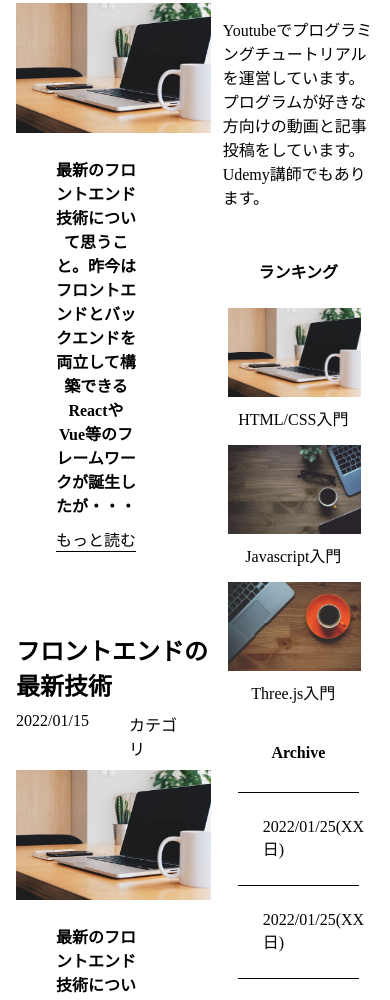
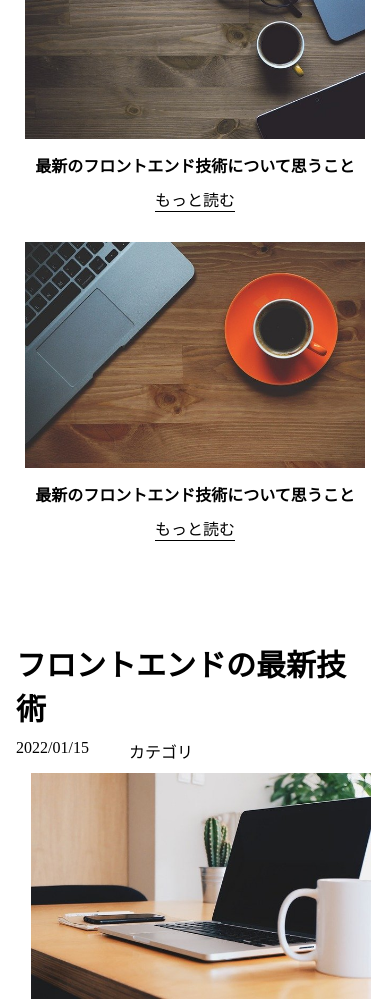
Before and after one commit to Shin-sibainu/2colum-website, a plain HTML site: page index.html in a window 390 px wide. Shown: the part 566-1566 px from the top of the page. Drawn offline with Linux system fonts and the light colour scheme; files whose address does not match are found by name.

Commit message:
all done

```diff
--- a/style.css
+++ b/style.css
@@ -177,6 +177,7 @@ aside .ranking h4{
     list-style: none;
     width: 80%;
     margin: 0 auto;
+    border-bottom: 1px solid black;
 }
 
 .archive ul li {
@@ -188,3 +189,29 @@ aside .ranking h4{
     text-decoration: none;
     color: black;
 }
+
+/* メディアクエリ設定 */
+@media screen and (max-width: 768px) {
+    .new-article {
+        flex-direction: column;
+    }
+
+    .new-article article {
+        width: 100%;
+        margin-bottom: 30px;
+    }
+
+    .container {
+        flex-direction: column;
+    }
+
+    main article img{
+       width: 100%;
+       margin-left: 15px;
+    }
+
+    aside .ranking img {
+        width: 100%;
+        margin-left: 15px;
+    }
+}
```
